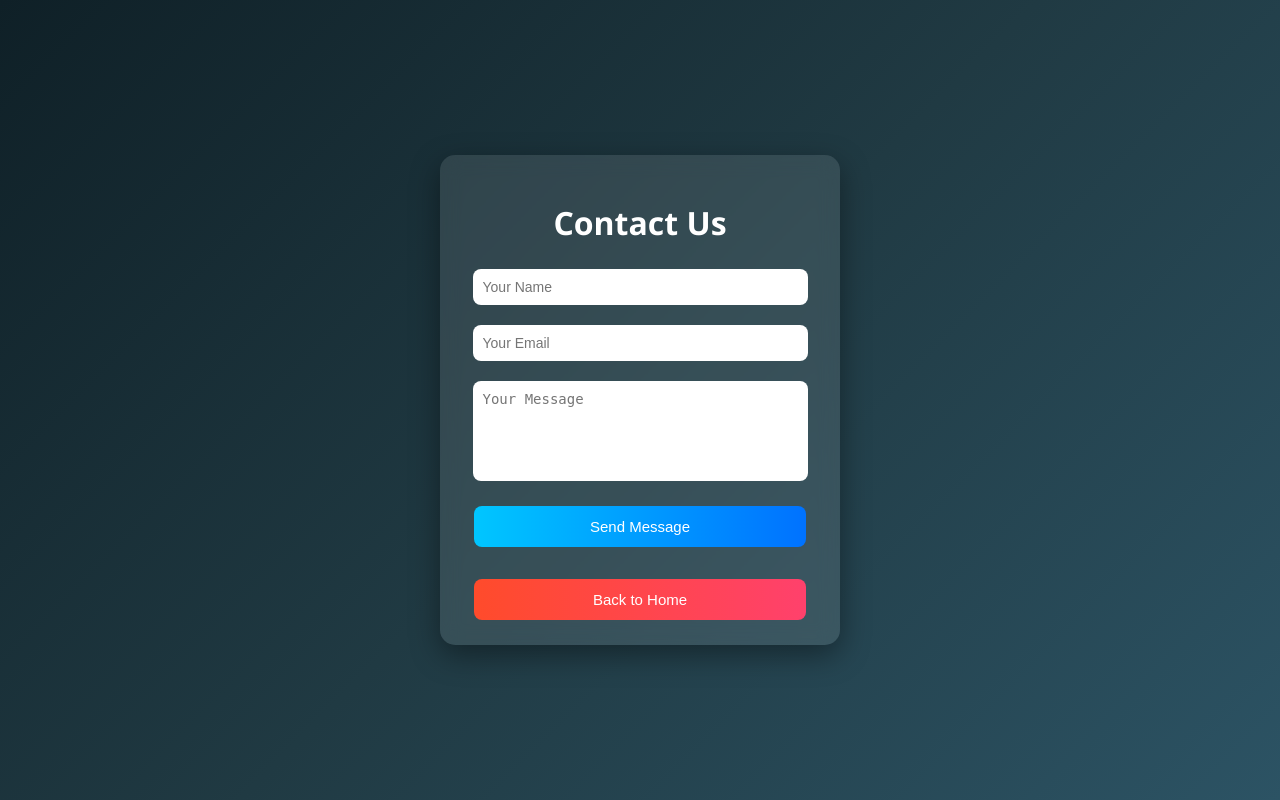
After one commit to ayeshathee/Memory_Matching_Game, a PHP site: page /contact.php in a window 1280 px wide. The commit adds this page. Run offline with PHP 8.4, Linux system fonts and the light colour scheme.

Commit message:
add contact form

```diff
--- /dev/null
+++ b/contact.php
@@ -0,0 +1,143 @@
+<?php
+session_start();
+include "includes/db.php";
+
+$success = "";
+$error = "";
+
+if(isset($_POST['submit'])){
+
+    $name = $_POST['name'];
+    $email = $_POST['email'];
+    $message = $_POST['message'];
+
+    if($name == "" || $email == "" || $message == ""){
+        echo "<script>alert('All fields are required!');</script>";
+    } else {
+
+        $sql = "INSERT INTO messages (name, email, message)
+                VALUES ('$name', '$email', '$message')";
+
+        if($conn->query($sql) === TRUE){
+            echo "<script>
+                    alert('Message sent successfully!');
+                    window.location='contact.php';
+                  </script>";
+        } else {
+            echo "<script>alert('Error sending message!');</script>";
+        }
+    }
+}
+?>
+
+
+<!DOCTYPE html>
+<html>
+<head>
+    <title>Contact Us</title>
+    <style>
+body {
+    font-family: 'Segoe UI', Tahoma, Geneva, Verdana, sans-serif;
+    background: linear-gradient(135deg, #0f2027, #203a43, #2c5364);
+    margin: 0;
+    height: 100vh;
+    display: flex;
+    justify-content: center;
+    align-items: center;
+}
+
+.container {
+    width: 350px;
+    padding: 25px;
+    background: rgba(255,255,255,0.1);
+    border-radius: 15px;
+    backdrop-filter: blur(10px);
+    box-shadow: 0 10px 30px rgba(0,0,0,0.4);
+    text-align: center;
+    color: white;
+}
+
+h1 {
+    margin-bottom: 15px;
+}
+
+input, textarea {
+    width: 90%;
+    padding: 10px;
+    margin: 10px 0;
+    border-radius: 8px;
+    border: none;
+    outline: none;
+    font-size: 14px;
+}
+
+
+textarea {
+    resize: none;
+}
+
+
+button {
+    width: 95%;
+    padding: 12px;
+    margin-top: 10px;
+    border: none;
+    border-radius: 8px;
+    background: linear-gradient(to right, #00c6ff, #0072ff);
+    color: white;
+    font-size: 15px;
+    cursor: pointer;
+    transition: 0.3s;
+}
+
+button:hover {
+    transform: scale(1.05);
+    background: linear-gradient(to right, #0072ff, #00c6ff);
+}
+
+.back-btn {
+    background: linear-gradient(to right, #ff4b2b, #ff416c);
+}
+
+.back-btn:hover {
+    background: linear-gradient(to right, #ff416c, #ff4b2b);
+}
+    </style>
+
+
+</head>
+
+<body>
+
+<div class="container">
+
+    <h1>Contact Us</h1>
+
+
+    <?php if($success != "") echo "<p style='color:lightgreen;'>$success</p>"; ?>
+    <?php if($error != "") echo "<p style='color:red;'>$error</p>"; ?>
+
+    <!-- Form -->
+    <form method="POST">
+
+        <input type="text" name="name" placeholder="Your Name">
+        <br>
+
+        <input type="email" name="email" placeholder="Your Email">
+        <br>
+
+        <textarea name="message" placeholder="Your Message" rows="5"></textarea>
+        <br>
+
+        <button type="submit" name="submit">Send Message</button>
+
+    </form>
+
+    <br>
+
+    <button class="back-btn" onclick="window.location='home.php'">Back to Home</button>
+
+</div>
+
+</body>
+</html>
--- a/home.php
+++ b/home.php
@@ -36,7 +36,8 @@ $progress_percent = ($progress / 250) * 100;
 <h1>Memory Matching Game</h1>
 <br>
 <button style="margin-right: 750px;" onclick="window.location='profile.php'">My Profile</button>
-<button onclick="logout()">Logout</button>
+<button onclick="window.location='contact.php'">Contact Us</button>
+<button onclick="logout()" style="position:fixed; top: 20px; right: 20px;">Logout</button>
 <h2>Welcome <?php echo $_SESSION['user_name']; ?></h2>
 
 <p>Level: <?php echo $level; ?></p>
```
Also changed, not shown: database.sql (+9 -0 lines), css/style.css (line endings or trailing spaces).
